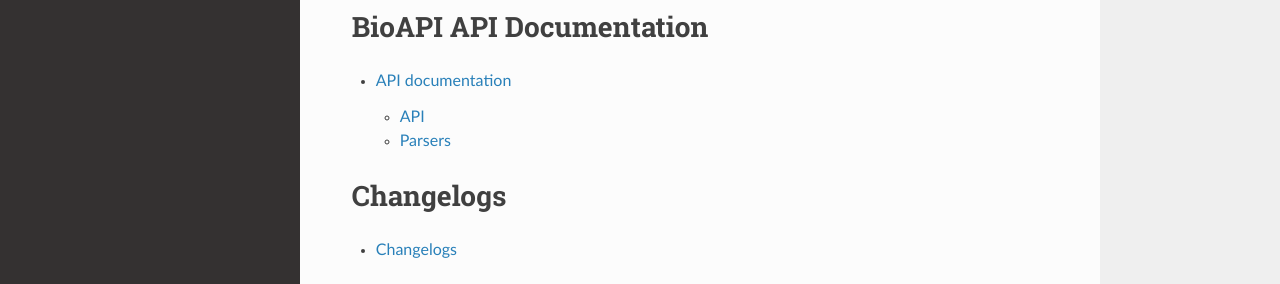
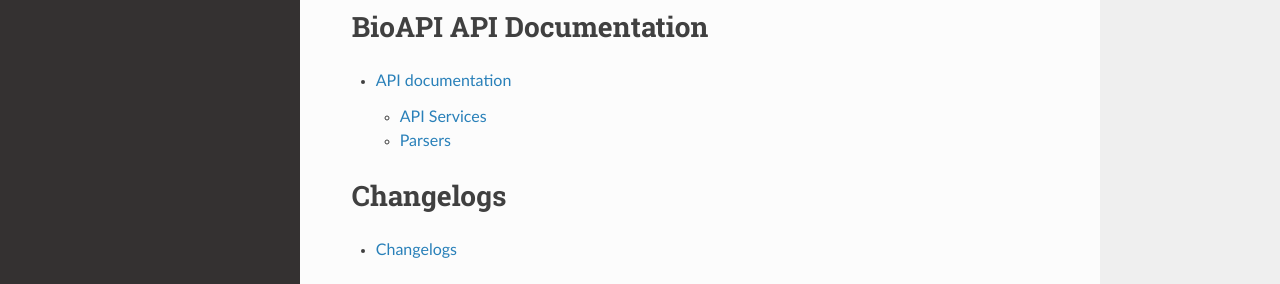
Before and after one commit to motleystate/dabeplech, a Sphinx documentation site: the page built from docs/index.rst, in a window 1280 px wide and 976 px high. Shown: the part 525-809 px from the top of the window. Built offline with Sphinx 7.4.7 and the Read the Docs theme 2.0.0, drawn with Linux system fonts in a browser that asks for light colours.

```diff
--- a/docs/API_doc.rst
+++ b/docs/API_doc.rst
@@ -6,8 +6,8 @@
 API documentation
 *****************
 
-API
-===
+API Services
+============
 
 KEGG
 ----
--- a/setup.py
+++ b/setup.py
@@ -4,7 +4,7 @@
 
 setup(
     name="bioapi",
-    version=__version__,
+    version=__version__,  # noqa
     description='Light library to perform request to different bioinformatics APIs',
     author='Kenzo-Hugo Hillion',
     author_email='kehillio@pasteur.fr',
```
Also changed, not shown: 1 other file.
